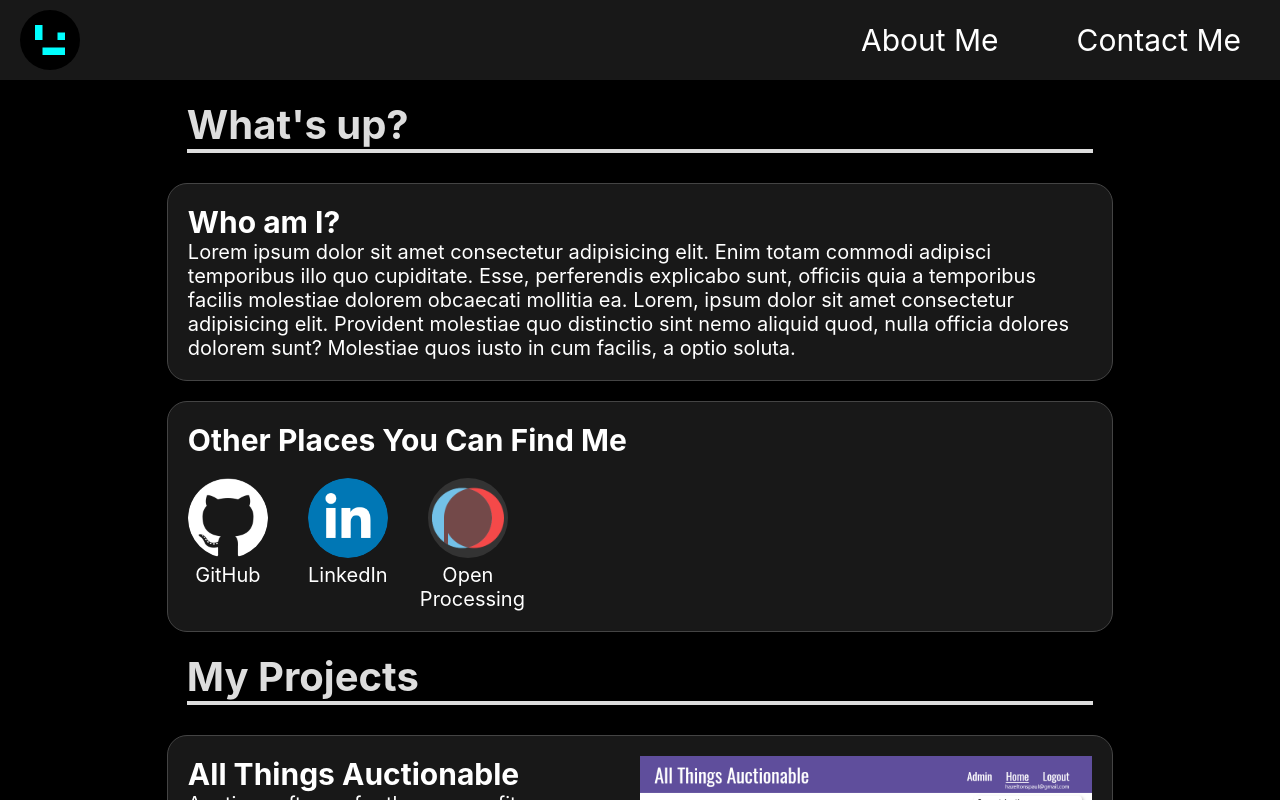
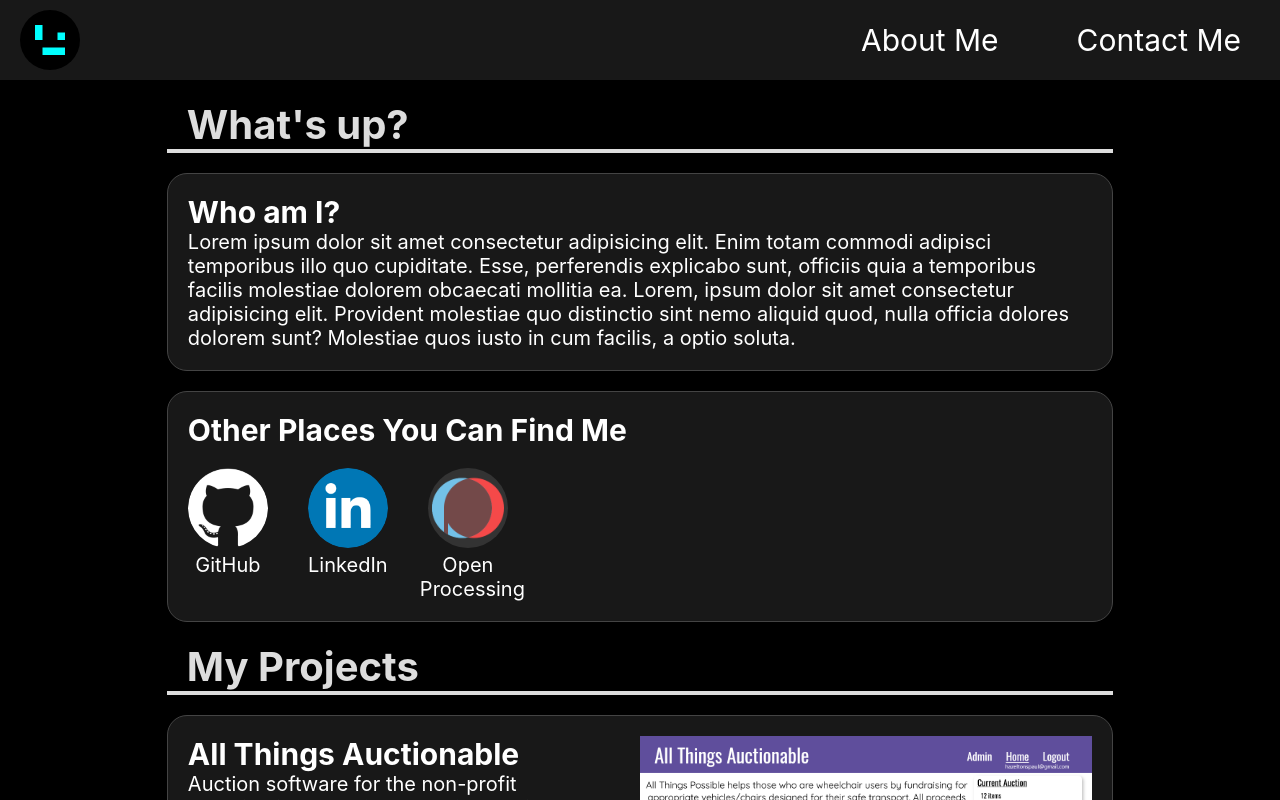
Before and after one commit to PaulHazelton/hazeltonspaul, a React (Create React App) app: page / in a window 1280 px wide. Shown: the top 800 px of the page. Built offline with nearby package versions, Linux system fonts and the light colour scheme.

Commit message:
minor change to heading line

```diff
--- a/src/App.css
+++ b/src/App.css
@@ -119,7 +119,7 @@ header {
 .heading {
 	position: sticky;
 	top: calc(4*1rem*var(--header-fs));
-	padding-bottom: 0.5rem;
+	padding-bottom: 0rem;
 	background-color: var(--bgcolor);
 	z-index: 2;
 }
@@ -129,8 +129,8 @@ h1 {
 	color: var(--offWhite);
 }
 hr {
-	margin-left: 1rem;
-	margin-right: 1rem;
+	/* margin-left: 1rem; */
+	/* margin-right: 1rem; */
 	margin-bottom: 1rem;
 	border: 2px solid var(--offWhite);
 }
```
